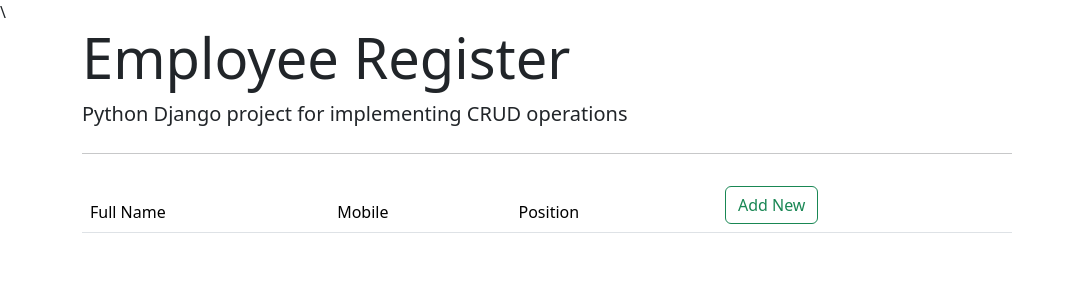
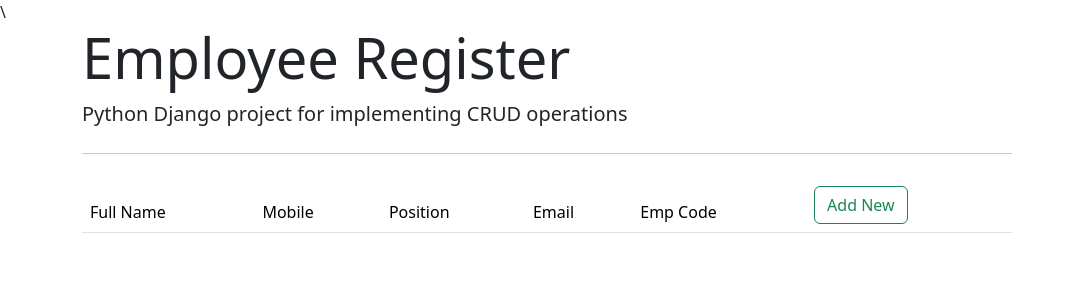
Before and after one commit to arth-modi/demo, a Django app: page /employee/list/ in a window 1280 px wide. Shown: the top 300 px of the page, without its empty margins (0-1075 px from the left). Run offline with Django 4.2, Linux system fonts and the light colour scheme; data that the repository does not hold is empty.

Commit message:
Final commit

```diff
--- a/employee/emp_register/forms.py
+++ b/employee/emp_register/forms.py
@@ -6,10 +6,11 @@
     class Meta:
         model = Employee
         # fields = '__all__'
-        fields = ('fullname', 'emp_code', 'mobile', 'position')
+        fields = ('fullname', 'emp_code', 'mobile', 'email', 'position')
         labels = {
             'fullname':'Full Name',
             'emp_code':'Emp Code',
+            'email':'Email',
         }
 
     def __init__(self, *args, **kwargs):
--- a/employee/emp_register/models.py
+++ b/employee/emp_register/models.py
@@ -11,4 +11,5 @@
     fullname = models.CharField(max_length=100)
     emp_code = models.CharField(max_length=4)
     mobile = models.CharField(max_length=15)
+    email = models.EmailField(max_length=50)
     position = models.ForeignKey(Position, on_delete=models.CASCADE)
--- a/employee/emp_register/templates/emp_register/employee_list.html
+++ b/employee/emp_register/templates/emp_register/employee_list.html
@@ -7,6 +7,8 @@
             <td>Full Name</td>
             <td>Mobile</td>
             <td>Position</td>
+            <td>Email</td>
+            <td>Emp Code</td>
             <td>
                 <a href="{% url 'employee_insert' %}" class="btn btn-outline-success">Add New</a>
             </td>
@@ -18,6 +20,8 @@
                 <td>{{employee.fullname}}</td>
                 <td>{{employee.mobile}}</td>
                 <td>{{employee.position}}</td>
+                <td>{{employee.email}}</td>
+                <td>{{employee.emp_code}}</td>
                 <td>
                     <a href="{% url 'employee_update' employee.id %}" class="btn text-secondary px-0">
                         <i class="far fa-edit fa-lg"></i>
```
Also changed, not shown: employee/emp_register/migrations/0002_alter_employee_emp_code.py (added), employee/emp_register/migrations/0002_employee_email_alter_employee_emp_code.py (added), employee/emp_register/migrations/0003_employee_email.py (added), employee/emp_register/migrations/0004_alter_employee_email.py (added), employee/emp_register/migrations/0005_merge_20240416_0633.py (added).
